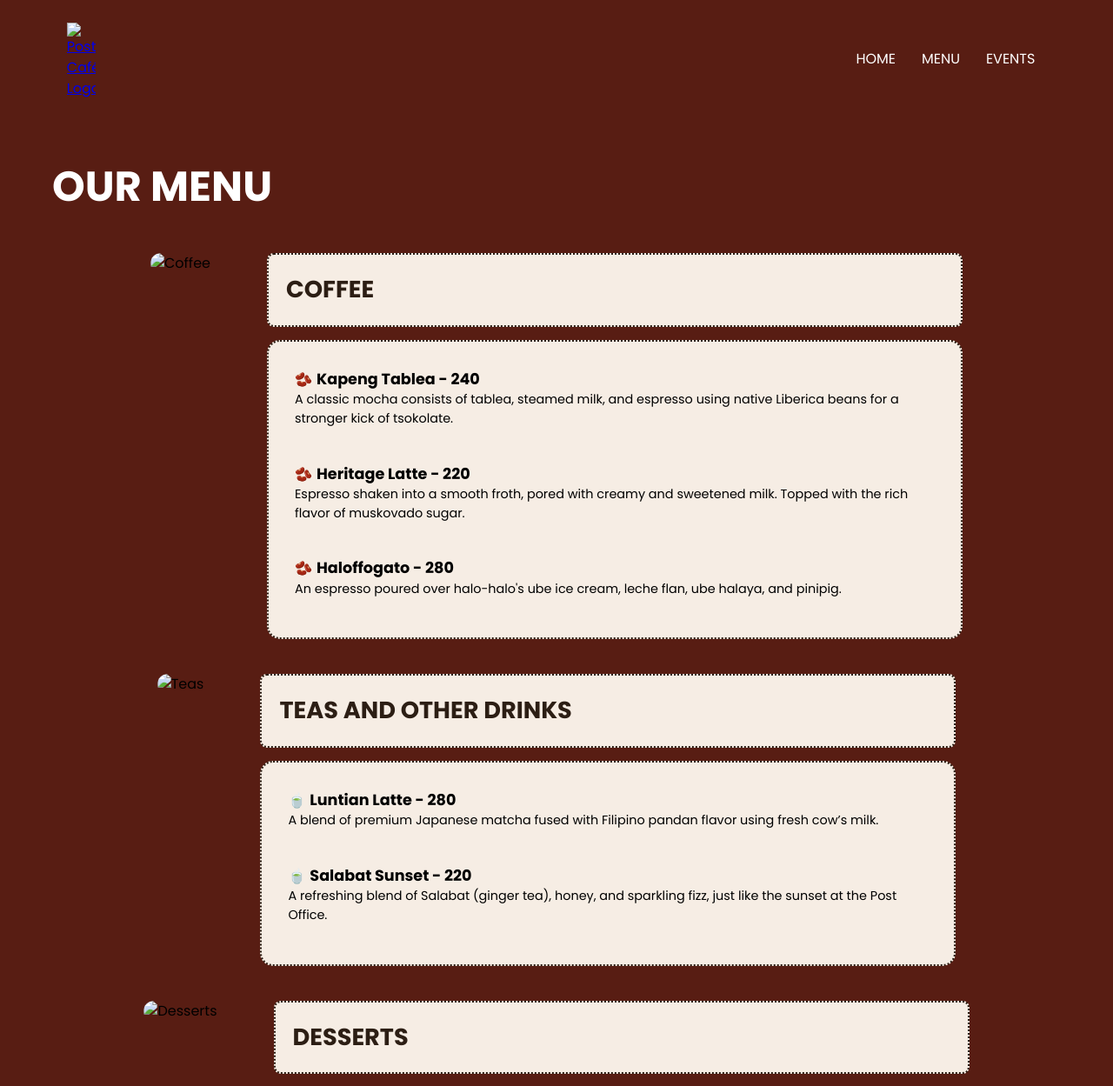
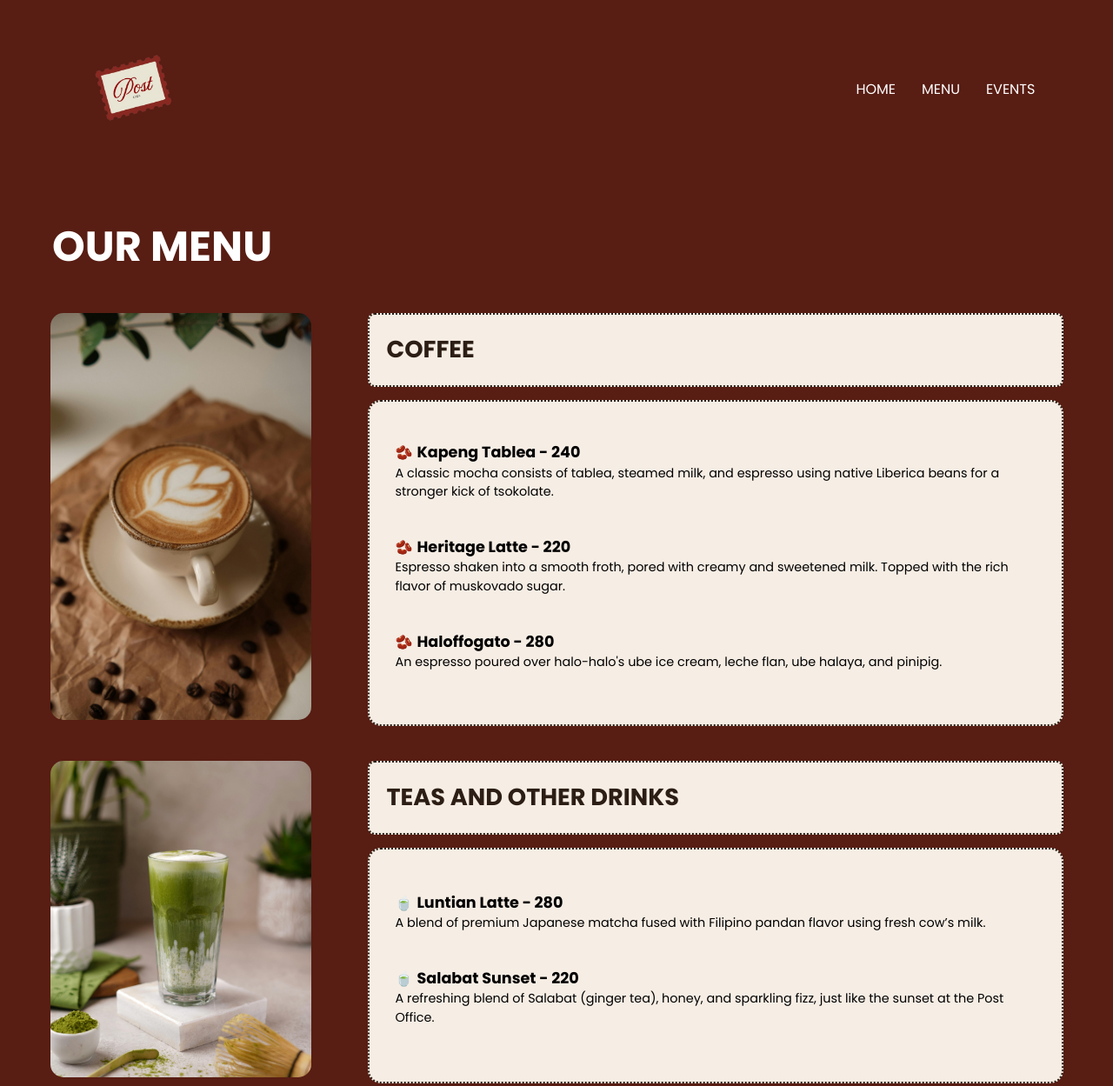
Before and after one commit to andreibenedictmanaladcics-png/PostCafe_Leonado-Manalad, a plain HTML site: page menu.html in a window 1280 px wide. Shown: the top 1249 px of the page at 87% size. Drawn offline with Linux system fonts and the light colour scheme.

Commit message:
Update menu.html

```diff
--- a/menu.html
+++ b/menu.html
@@ -10,7 +10,7 @@
 <body>
 
   <nav>
-    <a href="index.html"><img src="images/POST CAFE LOGO.png" alt="Post Café Logo"></a>
+    <a href="index.html"><img src="POST CAFE LOGO.png" alt="Post Café Logo"></a>
     <div class="nav-links">
       <ul>
         <li><a href="index.html">HOME</a></li>
@@ -25,7 +25,7 @@
 
     <section class="menu-selection">
       <div class="menu-latte">
-        <img src="images/latte.jpg" alt="Coffee">
+        <img src="latte.jpg" alt="Coffee">
       </div>
       <div class="menu-content">
         <h3>COFFEE</h3>
@@ -48,7 +48,7 @@
 
     <section class="menu-selection">
       <div class="menu-tea">
-        <img src="images/matcha.jpg" alt="Teas">
+        <img src="matcha.jpg" alt="Teas">
       </div>
       <div class="menu-content">
         <h3>TEAS AND OTHER DRINKS</h3>
@@ -68,7 +68,7 @@
 
     <section class="menu-selection">
       <div class="menu-dessert">
-        <img src="images/ube.jpg" alt="Desserts">
+        <img src="ube.jpg" alt="Desserts">
       </div>
       <div class="menu-content">
         <h3>DESSERTS</h3>
@@ -116,11 +116,12 @@
     <div class="copyright">
       <div class="f-logo">
       </div>
-      <img src="images/POST CAFE LOGO.png" alt="Logo" class="footer-logo">
+      <img src="POST CAFE LOGO.png" alt="Logo" class="footer-logo">
 
       <p> Copyright ©2025 All Rights Reserved | This website is made by Love and Andrei</p>
     </div>
   </footer>
 
 </body>
+
 </html>
```
